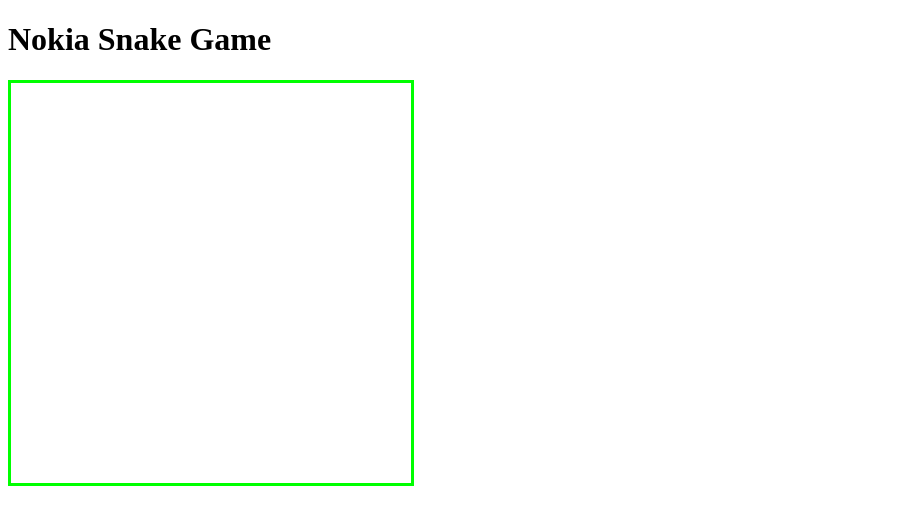
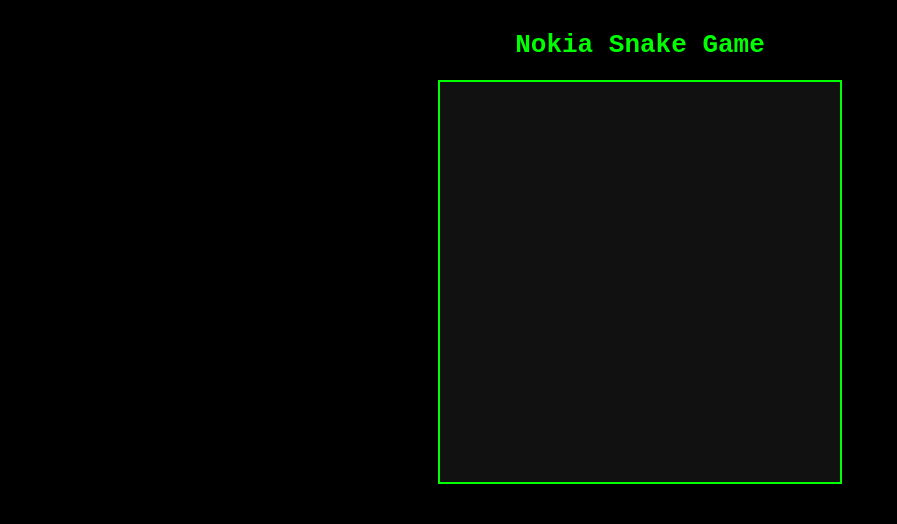
Before and after one commit to jefftokplo/nokia-snake-game, a plain HTML site: page index.html in a window 1280 px wide. Shown: the whole page, without its empty margins (0-897 px from the left). Drawn offline with Linux system fonts and the light colour scheme.

Commit message:
New style.css file

```diff
--- a/style.css
+++ b/style.css
@@ -1,11 +1,14 @@
-css
-CopyEdit
 body {
-  background-color: black;
-  display: flex;
-  justify-content: center;
-  margin-top: 50px;
+  background-color: #000;
+  color: #0f0;
+  font-family: monospace;
+  text-align: center;
+  margin-top: 30px;
 }
+
 canvas {
-  border: 3px solid #0f0;
+  background-color: #111;
+  border: 2px solid #0f0;
+  display: block;
+  margin: 20px auto;
 }
```
